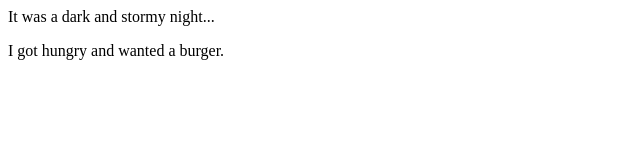
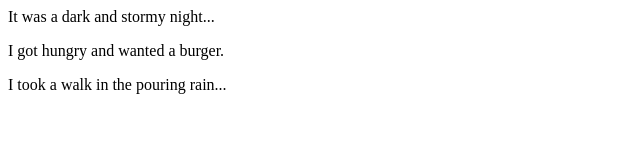
Before and after one commit to NOBLEMBW/fireside-story, a plain HTML site: page index.html in a window 1280 px wide. Shown: the whole page, without its empty margins (0-640 px from the left). Drawn offline with Linux system fonts and the light colour scheme.

Commit message:
added third line to story

```diff
--- a/index.html
+++ b/index.html
@@ -2,5 +2,6 @@
   <body>
     <p>It was a dark and stormy night...</p>
     <p>I got hungry and wanted a burger.</p>
+    <p>I took a walk in the pouring rain...</p>
   </body>
 </html>
```
